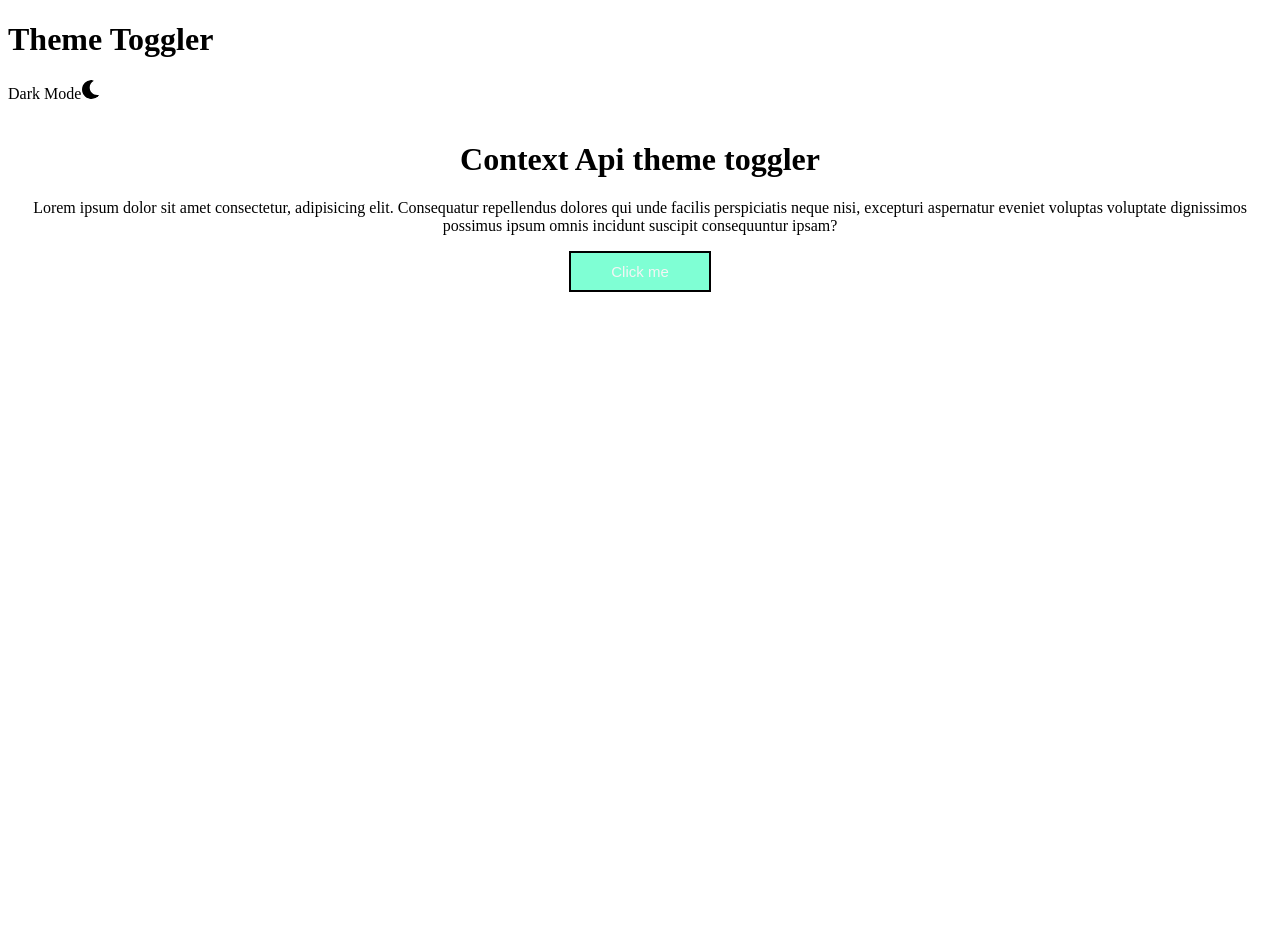
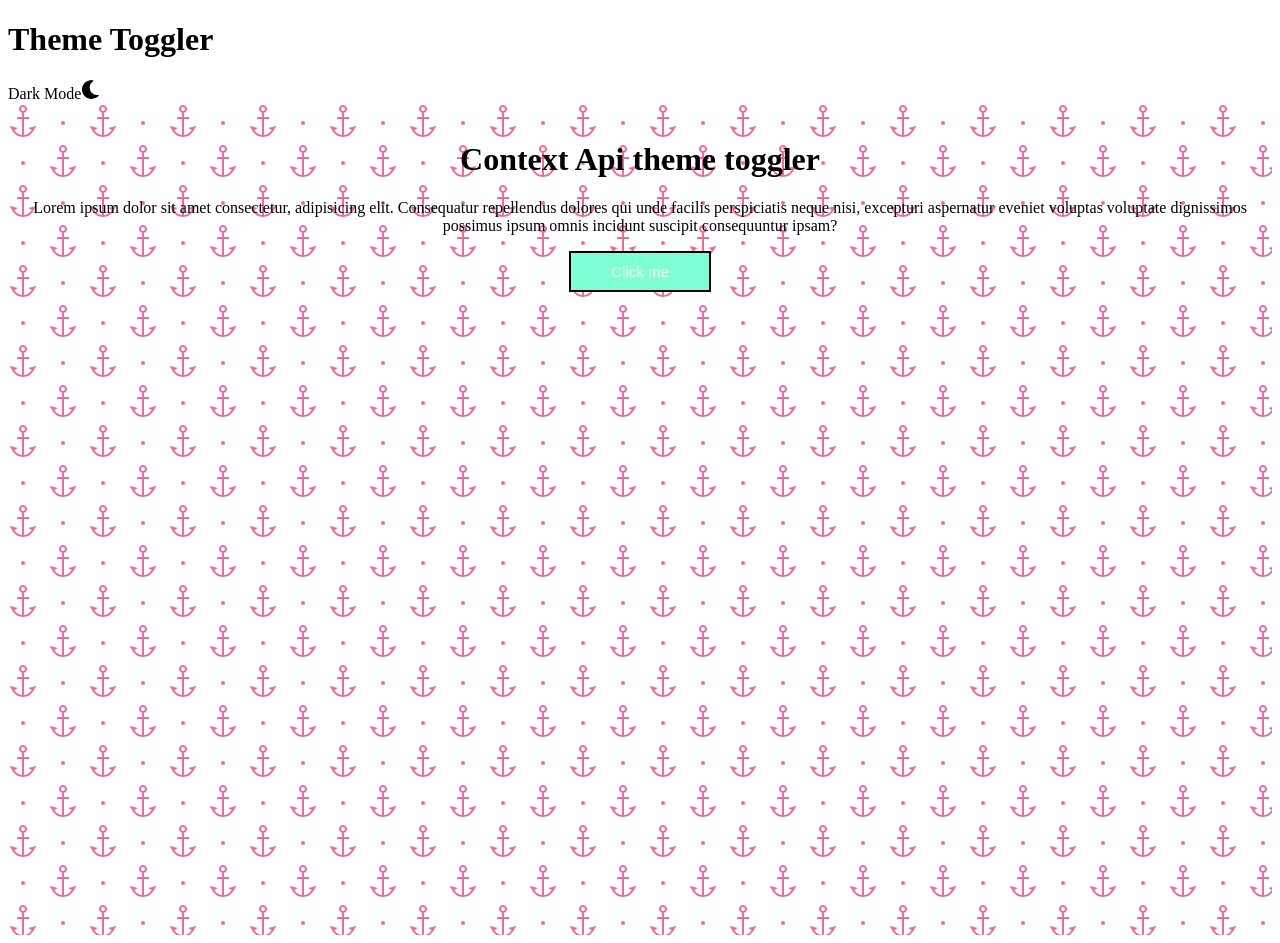
Before and after one commit to Deepak3211/theme-toggler, a React (Create React App) app: page / in a window 1280 px wide. Before the commit the page ends 800 px from the top, so only its background shows below. Built offline with nearby package versions, Linux system fonts and the light colour scheme.

Commit message:
Update Sample.js

```diff
--- a/src/Components/Sample.js
+++ b/src/Components/Sample.js
@@ -8,7 +8,7 @@ const Sample = () => {
   const [themeMode, setThemeMode]  = useContext(ThemeContext)
 
   return (
-    <div style = {{
+    <div className = 'sample' style = {{
       padding : '1rem',
       backgroundColor: `${currentTheme.backgroundColor}`,
       color : `${currentTheme.textColor}`,
```
